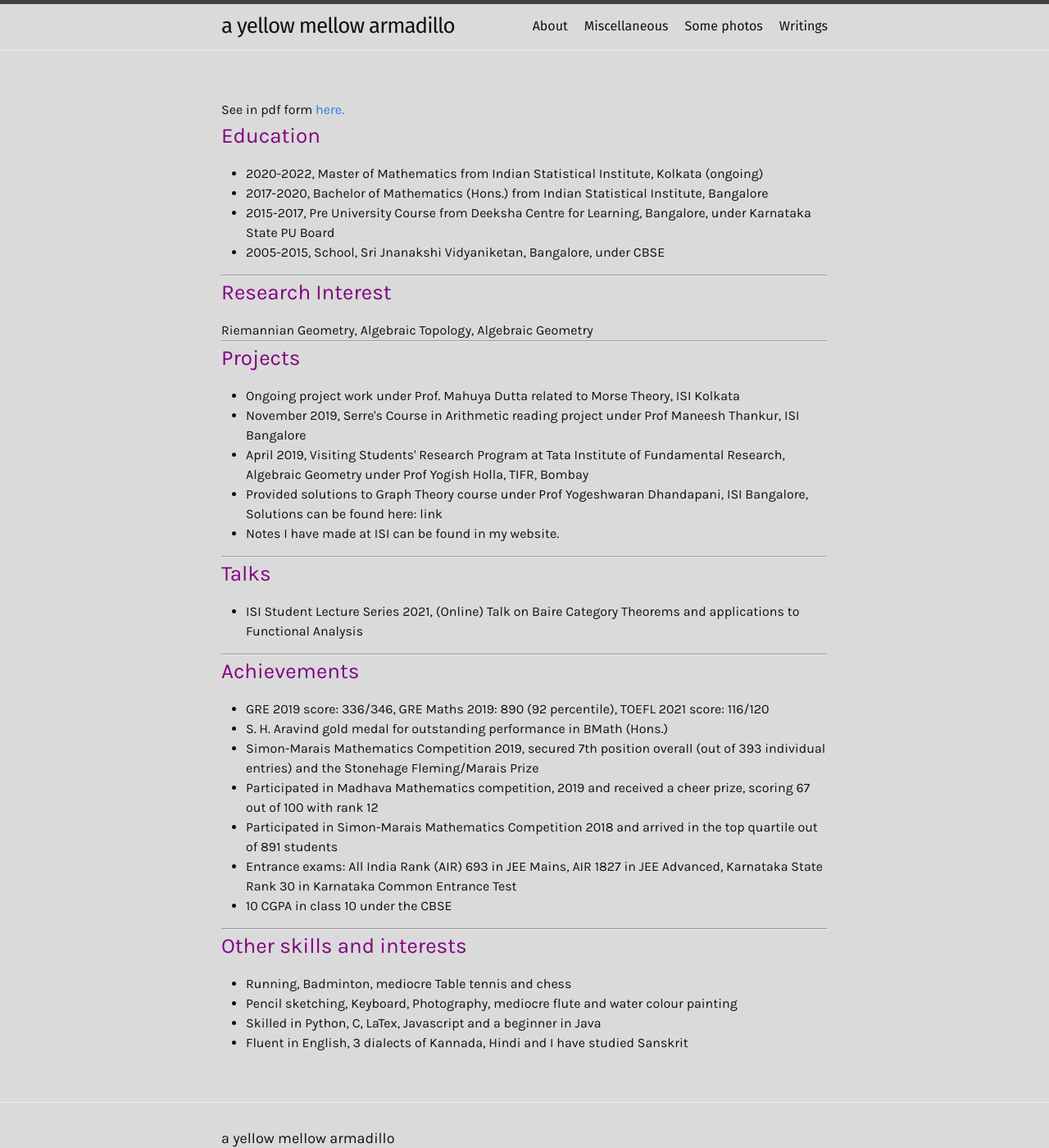
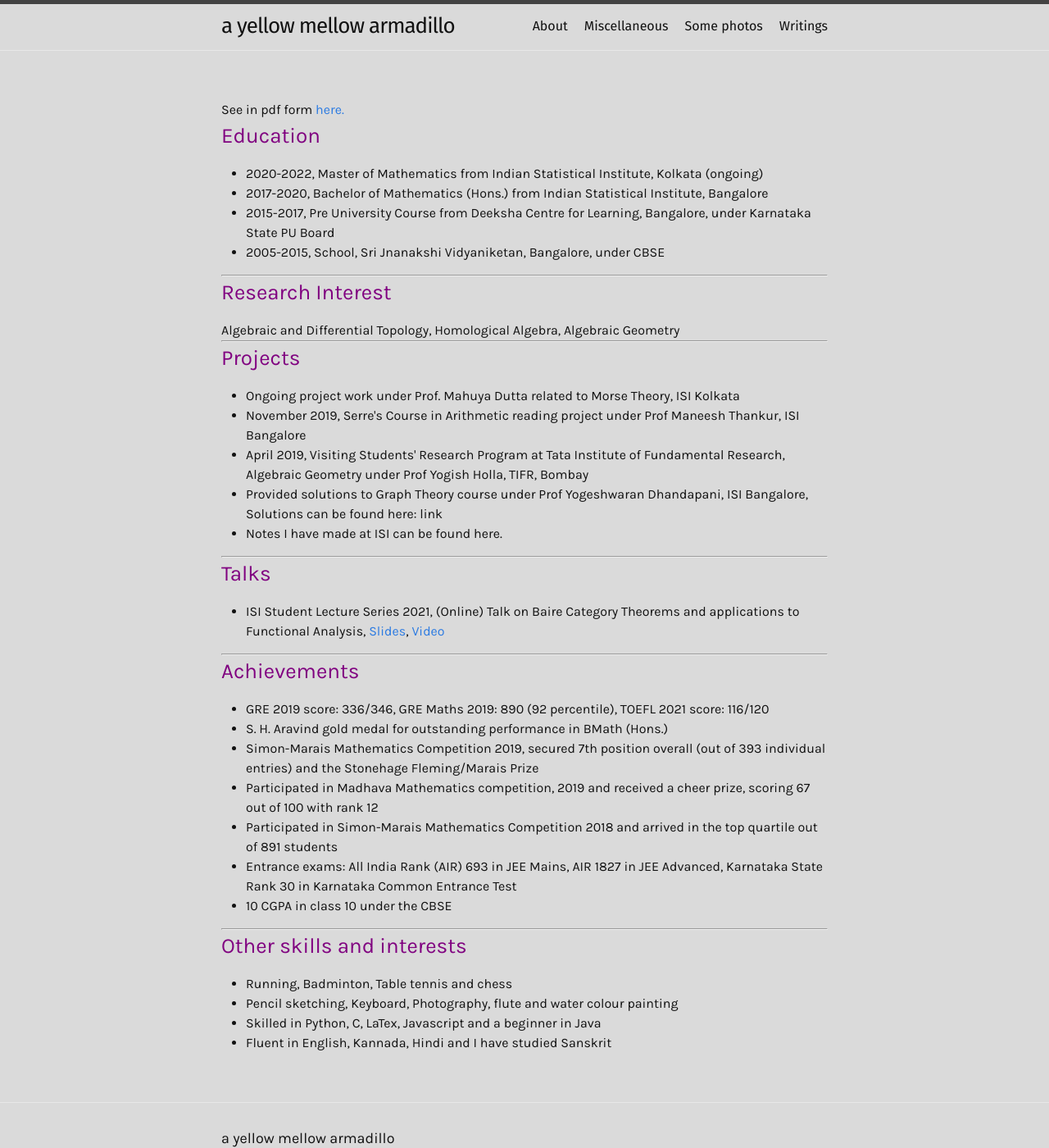
Before and after one commit to shrivathsap/shrivathsap.github.io, a Jekyll site: the page built from cv.html, in a window 1280 px wide and 1400 px high. Shown: the whole window at 82% size. Built offline with Jekyll 4.4.1, drawn with Linux system fonts in a browser that asks for light colours.

Commit message:
changes to cv.html, added presentation

```diff
--- a/cv.html
+++ b/cv.html
@@ -25,7 +25,7 @@ layout: page
 	<hr>
 
 	<h3 class="cv-title">Research Interest</h3>
-	Riemannian Geometry, Algebraic Topology, Algebraic Geometry
+	Algebraic and Differential Topology, Homological Algebra, Algebraic Geometry
 	<hr>
 
 	<h3 class="cv-title">Projects</h3>
@@ -34,13 +34,13 @@ layout: page
 		<li>November 2019, Serre's Course in Arithmetic reading project under Prof Maneesh Thankur, ISI Bangalore</li>
 		<li>April 2019, Visiting Students' Research Program at Tata Institute of Fundamental Research, Algebraic Geometry under Prof Yogish Holla, TIFR, Bombay</li>
 		<li>Provided solutions to Graph Theory course under Prof Yogeshwaran Dhandapani, ISI Bangalore, Solutions can be found here: link</li>
-		<li>Notes I have made at ISI can be found in my website.</li>
+		<li>Notes I have made at ISI can be found here.</li>
 	</ul>
 	<hr>
 
 	<h3 class="cv-title">Talks</h3>
 	<ul>
-		<li> ISI Student Lecture Series 2021, (Online) Talk on Baire Category Theorems and applications to Functional Analysis</li>
+		<li> ISI Student Lecture Series 2021, (Online) Talk on Baire Category Theorems and applications to Functional Analysis, <a href="https://svok33.github.io/resources/pdfs/presentations/presentation.pdf">Slides</a>, <a href="https://www.youtube.com/watch?v=GtVhckSJc7k">Video</a></li>
 	</ul>
 	<hr>
 
@@ -58,10 +58,10 @@ layout: page
 
 	<h3 class="cv-title">Other skills and interests</h3>
 	<ul>
-		<li>Running, Badminton, mediocre Table tennis and chess</li>
-		<li>Pencil sketching, Keyboard, Photography, mediocre flute and water colour painting</li>
+		<li>Running, Badminton, Table tennis and chess</li>
+		<li>Pencil sketching, Keyboard, Photography, flute and water colour painting</li>
 		<li>Skilled in Python, C, LaTex, Javascript and a beginner in Java</li>
-		<li>Fluent in English, 3 dialects of Kannada, Hindi and I have studied Sanskrit</li>
+		<li>Fluent in English, Kannada, Hindi and I have studied Sanskrit</li>
 	</ul>
 	</body>
 </html>
```
Also changed, not shown: 1 other file.
